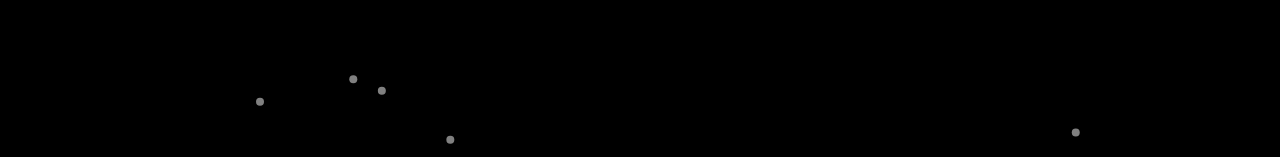
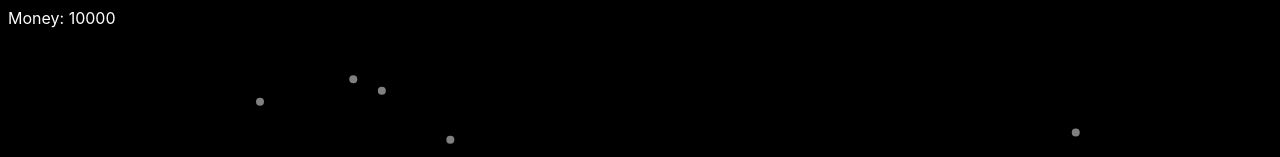
Before and after one commit to painkillergis/parcels, a React (Create React App) app: page / in a window 1280 px wide. Shown: the top 157 px of the page. Built offline with nearby package versions, Linux system fonts and the light colour scheme.

Commit message:
add money

```diff
--- a/src/App.tsx
+++ b/src/App.tsx
@@ -1,13 +1,26 @@
-import { useRef } from 'react'
-import GameEngine, { Vector2 } from './GameEngine'
+import { useEffect, useRef, useState } from 'react'
+import GameEngine, { Action, Vector2 } from './GameEngine'
 import useCanvasEffect from './hooks/useCanvasEffect'
 
 const gameEngine = new GameEngine()
 
 function App() {
   const canvasRef = useRef<HTMLCanvasElement>(null)
+  useCanvasEffect((canvas) => gameEngine.setCanvas(canvas), canvasRef)
 
-  useCanvasEffect((canvas) => gameEngine.setCanvas(canvas), canvasRef)
+  const [money, setMoney] = useState(0)
+  useEffect(() => {
+    const eventListener = (action: Action) => {
+      switch (action.type) {
+        case 'updateMoney':
+          return setMoney(action.payload)
+        default:
+          throw new Error(`irreducible type '${action.type}'`)
+      }
+    }
+    gameEngine.addEventListener(eventListener)
+    return () => gameEngine.removeEventListener(eventListener)
+  }, [])
 
   const panning = useRef<Boolean>(false)
   useCanvasEffect((canvas) => {
@@ -71,6 +84,13 @@ function App() {
   }, canvasRef)
 
   return (
+    <>
+      <div
+        id="hud"
+        style={{ position: 'fixed', padding: '0.5em', color: 'white' }}
+      >
+        Money: {money}
+      </div>
       <canvas
         ref={canvasRef}
         style={{
@@ -79,6 +99,7 @@ function App() {
           display: 'block',
         }}
       />
+    </>
   )
 }
 
--- a/src/GameEngine.ts
+++ b/src/GameEngine.ts
@@ -10,6 +10,7 @@ class GameEngine {
 
   customers: Array<Customer> = []
   towers: Array<Tower> = []
+  money: number = 10_000
 
   constructor() {
     this.towers = Array(1)
@@ -114,6 +115,12 @@ class GameEngine {
     this.canvas = canvas
   }
 
+  addEventListener(eventListener: (action: Action) => void): void {
+    eventListener({ type: 'updateMoney', payload: this.money })
+  }
+
+  removeEventListener(eventListener: (action: Action) => void) {}
+
   resize() {
     this.viewport = {
       ...this.viewport,
@@ -159,6 +166,11 @@ class GameEngine {
 export interface Vector2 {
   x: number
   y: number
+}
+
+export interface Action {
+  type: String
+  payload: any
 }
 
 interface Viewport {
```
Lines whose indentation alone changed are shown as unchanged.
